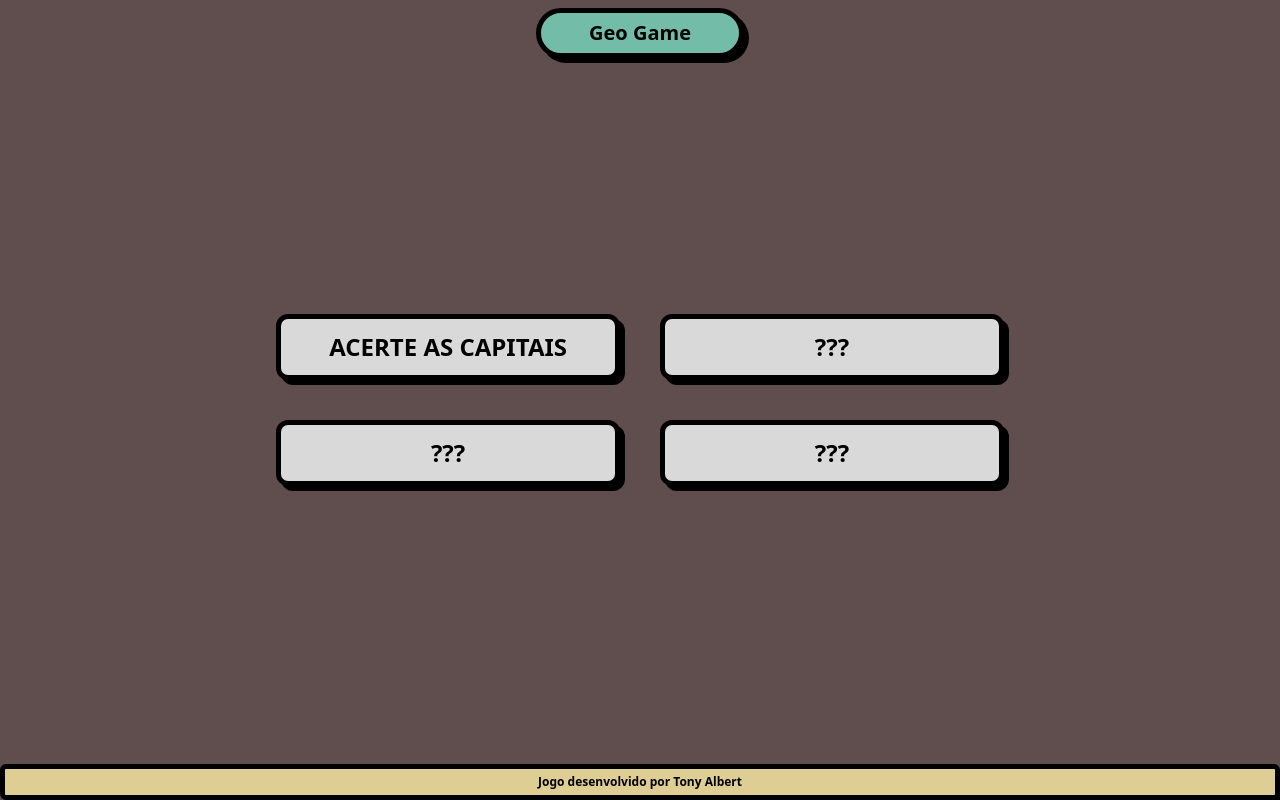
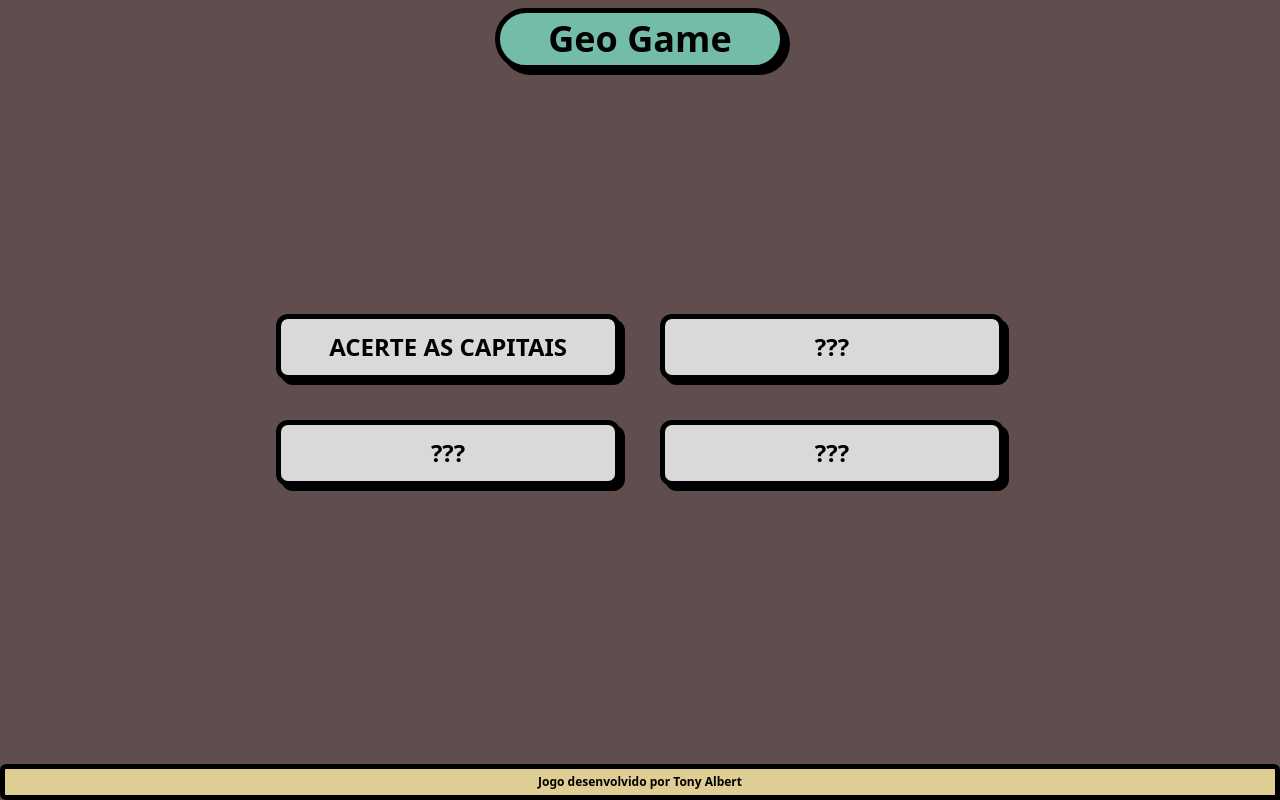
Before and after one commit to tonyalbert/geografia, a Vue app: page / in a window 1280 px wide. Built offline with nearby package versions, Linux system fonts and the light colour scheme.

Commit message:
Logo desktop

```diff
--- a/src/components/nav/Logo.vue
+++ b/src/components/nav/Logo.vue
@@ -1,7 +1,7 @@
 <template>
     <RouterLink to="/">
     <div id="logo" class="bg-secondary px-12 py-[6px] rounded-full border-[5px] border-black cursor-pointer">
-        <h1 class="font-bold text-xl">Geo Game</h1>
+        <h1 class="font-bold text-xl md:text-4xl">Geo Game</h1>
     </div>
     </RouterLink>
 </template>
```
